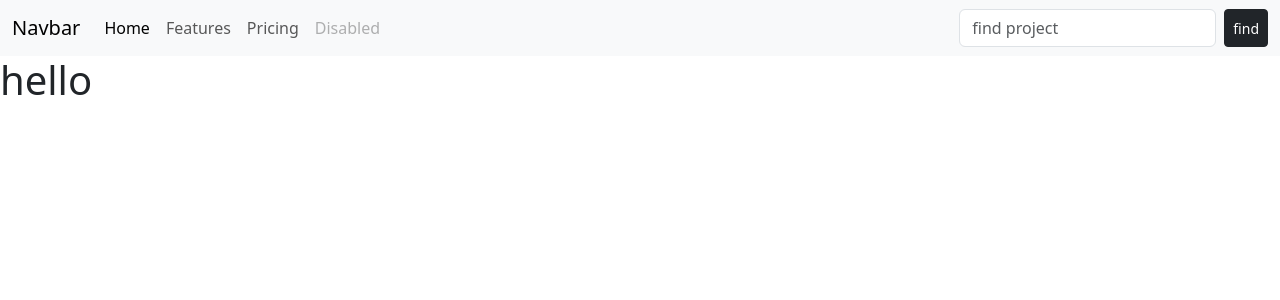
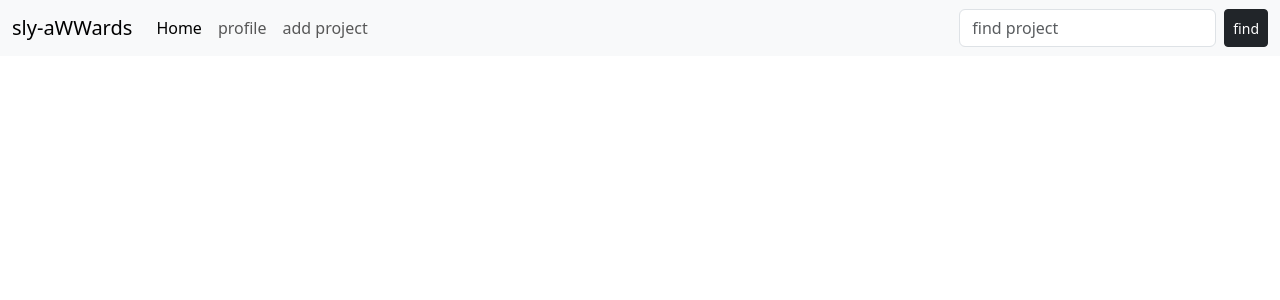
Before and after one commit to silvianjoki/Django-Awards, a Django app: page /home in a window 1280 px wide. Shown: the top 300 px of the page. Run offline with Django 4.2, Linux system fonts and the light colour scheme; the visitor is signed in with stand-in values (Sample User, id 1); data that the repository does not hold is empty; some libraries are stand-ins or nearby versions; some web fonts are replaced.

Commit message:
add home page

```diff
--- a/presents/templates/home.html
+++ b/presents/templates/home.html
@@ -5,13 +5,41 @@
 
 {% block styles%}
     {% bootstrap_css %}
-
     <link rel='stylesheet' href="{% static 'css/home.css'%}">
 {% endblock%}
 
 {% block content%}
 
+<div class='container'>
+    {% for project in projects %}
+    <div class="card" style="width: 18rem;">
+        <img src=" {{project.screenshot.url}} " class="card-img-top" alt="...">
+        <div class="card-body">
+            <h5 class="card-title"> {{project.name}} </h5>
+            <p class="card-text">{{project.description}} </p>
+            <p class="card-text">{{project.description}} </p>
+            <div class="card__meta">
+                {% if project.creator_score != 0.0 %}
+                <a href="#">{{project.creator_score}}</a>
+                {% else%}
+                {% endif %}
+            </div>
+            <a href="{{project.link}}" class="btn btn-primary">Visit it here</a>
+            <div class= 'card-bottom'>
+                <div class='card-creator'>
 
-<h1>hello</h1>
+                    <div class='card-owner'>
+                        By:{{project.profile.user.username}}</a>
+                    </div>
+                </div>
+            </div>
+        </div>
+    </div>
+    {% endfor %}
+<div>
+
+
+
+
 
 {% endblock %}
--- a/presents/templates/navbar.html
+++ b/presents/templates/navbar.html
@@ -2,23 +2,21 @@
 
 <nav class="navbar navbar-expand-lg navbar-light bg-light">
     <div class="container-fluid">
-        <a class="navbar-brand" href="#">Navbar</a>
+        <a class="navbar-brand" href="#">sly-aWWards</a>
         <button class="navbar-toggler" type="button" data-bs-toggle="collapse" data-bs-target="#navbarNav" aria-controls="navbarNav" aria-expanded="false" aria-label="Toggle navigation">
             <span class="navbar-toggler-icon"></span>
         </button>
+        <br>
         <div class="collapse navbar-collapse" id="navbarNav">
             <ul class="navbar-nav">
                 <li class="nav-item">
-                    <a class="nav-link active" aria-current="page" href="#">Home</a>
+                    <a class="nav-link active" aria-current="page" href="{%url 'home' %}">Home</a>
                 </li>
                 <li class="nav-item">
-                    <a class="nav-link" href="#">Features</a>
+                    <a class="nav-link" href="{%url 'profile' %}">profile</a>
                 </li>
                 <li class="nav-item">
-                    <a class="nav-link" href="#">Pricing</a>
-                </li>
-                <li class="nav-item">
-                    <a class="nav-link disabled" href="#" tabindex="-1" aria-disabled="true">Disabled</a>
+                    <a class="nav-link" href="{%url 'add_project' %}">add project</a>
                 </li>
             </ul>
         </div>
--- /dev/null
+++ b/static/css/home.css
@@ -0,0 +1,7 @@
+.card-author{
+    object-fit: cover;
+    width: 4rem;
+    height: 4rem;
+    border-radius: 50%;
+    margin-right: 0.6em;
+}
```
